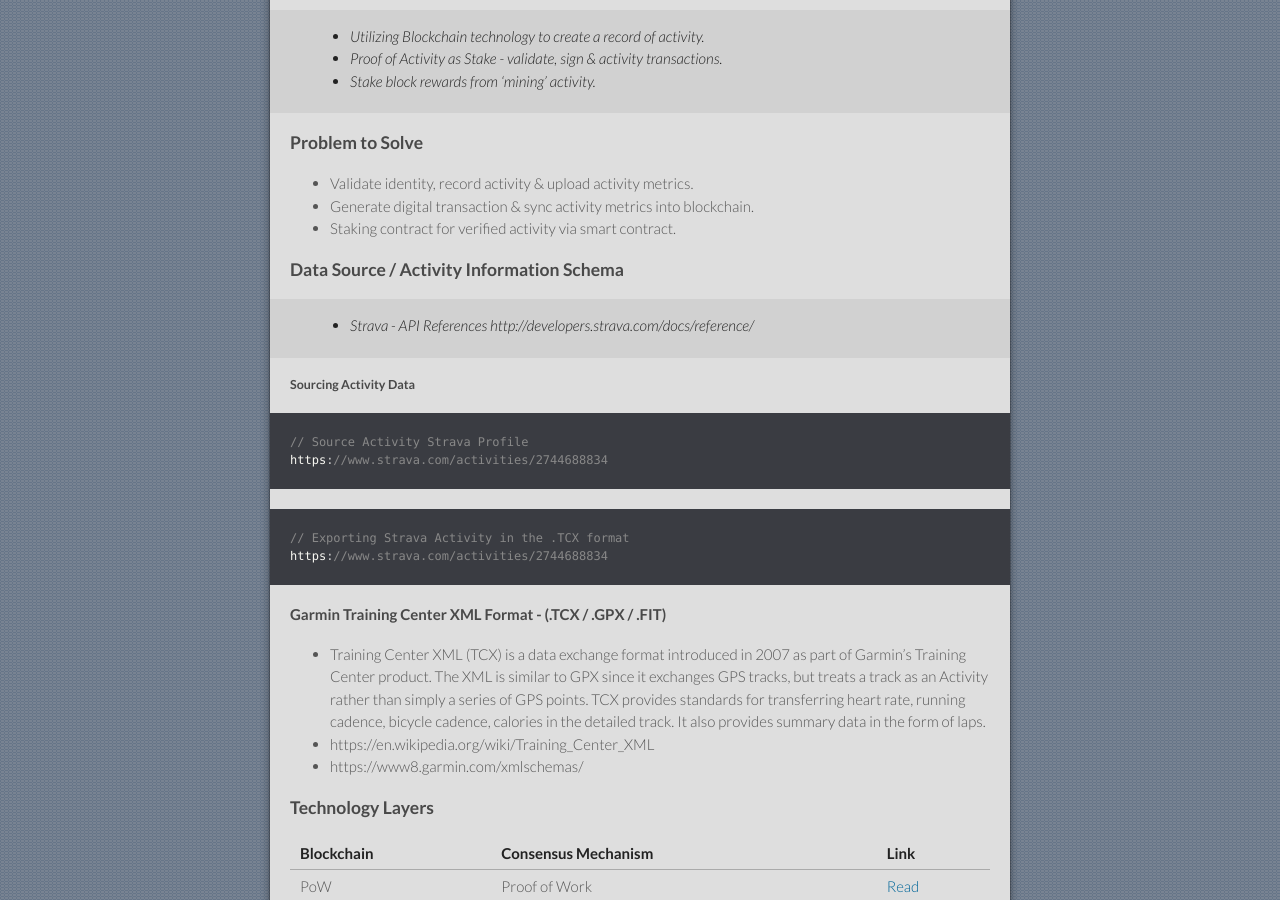
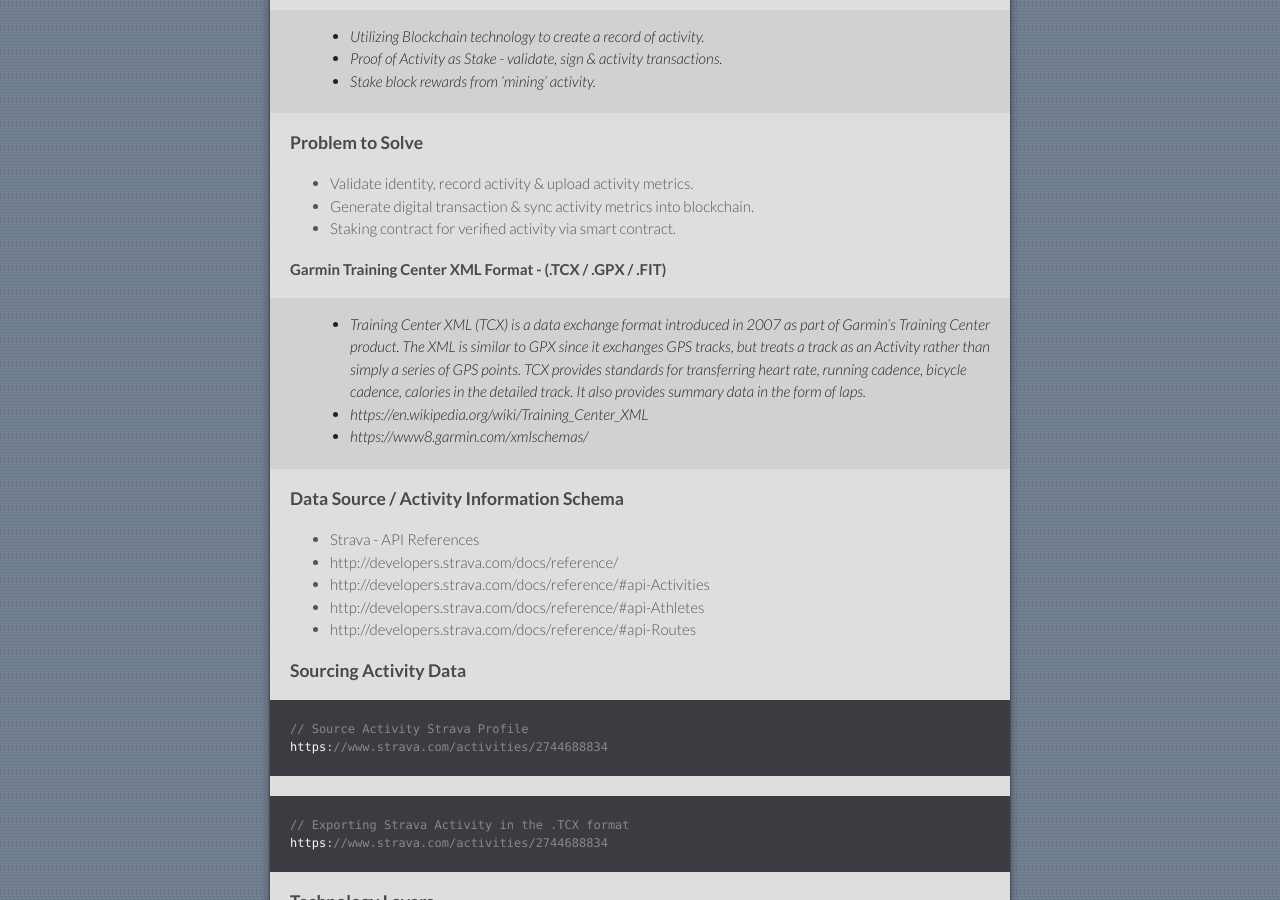
Before and after one commit to flowstake/flowstake.github.io, a Jekyll site: the page built from index.md, in a window 1280 px wide and 900 px high, scrolled down 481 px. Built offline with Jekyll 4.4.1, drawn with Linux system fonts in a browser that asks for light colours; our own code applies the rules of GitHub Pages for plain Markdown files; part of the change alters nothing that is shown.

Commit message:
Update index.md

````diff
--- a/index.md
+++ b/index.md
@@ -28,12 +28,21 @@ layout: default
 *   Generate digital transaction & sync activity metrics into blockchain.
 *   Staking contract for verified activity via smart contract.
 
+#### Garmin Training Center XML Format - (.TCX / .GPX / .FIT)
+
+> - Training Center XML (TCX) is a data exchange format introduced in 2007 as part of Garmin's Training Center product. The XML is similar to GPX since it exchanges GPS tracks, but treats a track as an Activity rather than simply a series of GPS points. TCX provides standards for transferring heart rate, running cadence, bicycle cadence, calories in the detailed track. It also provides summary data in the form of laps.
+> - https://en.wikipedia.org/wiki/Training_Center_XML
+> - https://www8.garmin.com/xmlschemas/
+
 ### Data Source / Activity Information Schema
 
-> - Strava - API References http://developers.strava.com/docs/reference/
+- Strava - API References
+- http://developers.strava.com/docs/reference/
+- http://developers.strava.com/docs/reference/#api-Activities
+- http://developers.strava.com/docs/reference/#api-Athletes
+- http://developers.strava.com/docs/reference/#api-Routes
 
-
-##### Sourcing Activity Data
+### Sourcing Activity Data
 ```js
 // Source Activity Strava Profile
 https://www.strava.com/activities/2744688834
@@ -42,12 +51,6 @@ https://www.strava.com/activities/2744688834
 // Exporting Strava Activity in the .TCX format
 https://www.strava.com/activities/2744688834
 ```
-
-#### Garmin Training Center XML Format - (.TCX / .GPX / .FIT)
-
-- Training Center XML (TCX) is a data exchange format introduced in 2007 as part of Garmin's Training Center product. The XML is similar to GPX since it exchanges GPS tracks, but treats a track as an Activity rather than simply a series of GPS points. TCX provides standards for transferring heart rate, running cadence, bicycle cadence, calories in the detailed track. It also provides summary data in the form of laps.
-- https://en.wikipedia.org/wiki/Training_Center_XML
-- https://www8.garmin.com/xmlschemas/
 
 ### Technology Layers
 
````
